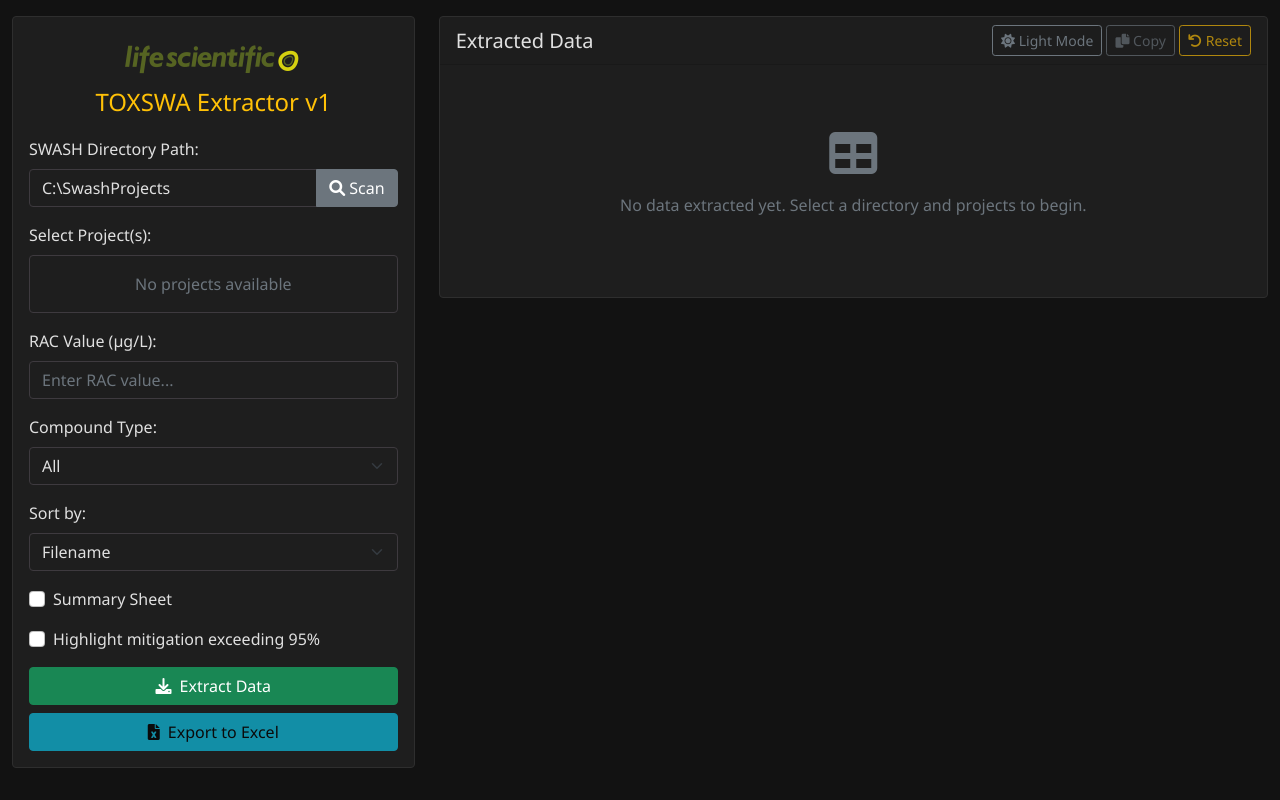
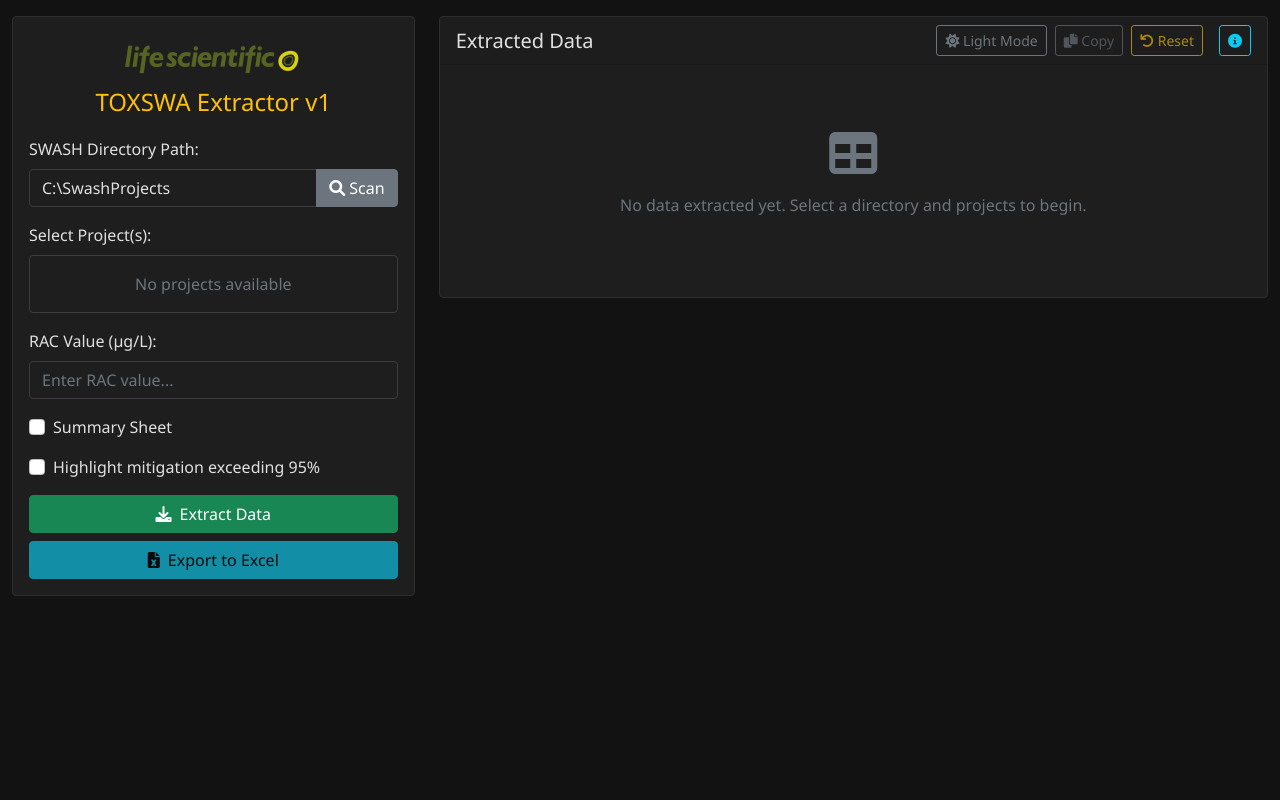
Before and after one commit to dgl321/ls-modelling-tools-flask, a Flask app: page /toxswaex/ in a window 1280 px wide. Run offline with Flask 3, Linux system fonts and the light colour scheme; some libraries are stand-ins or nearby versions.

Commit message:
Improved sort/filter UI

```diff
--- a/toxswaex/templates/toxswaex/index.html
+++ b/toxswaex/templates/toxswaex/index.html
@@ -223,25 +223,6 @@
                         </div>
 
                         <div class="mb-3">
-                            <label for="compoundTypeSelect" class="form-label">Compound Type:</label>
-                            <select class="form-select" id="compoundTypeSelect">
-                                <option value="All">All</option>
-                                <option value="Parent">Parent</option>
-                                <option value="Metabolite">Metabolite</option>
-                            </select>
-                        </div>
-
-                        <div class="mb-3">
-                            <label for="sortSelect" class="form-label">Sort by:</label>
-                            <select class="form-select" id="sortSelect">
-                                <option value="Filename">Filename</option>
-                                <option value="Compound">Compound</option>
-                                <option value="Scenario">Scenario</option>
-                                <option value="File number">File number</option>
-                            </select>
-                        </div>
-
-                        <div class="mb-3">
                             <div class="form-check">
                                 <input class="form-check-input" type="checkbox" id="summarySheetCheck">
                                 <label class="form-check-label" for="summarySheetCheck">
@@ -285,7 +266,20 @@
                 <div class="card">
                     <div class="card-header d-flex justify-content-between align-items-center">
                         <h5 class="mb-0">Extracted Data</h5>
-                        <div>
+                        <div class="d-flex align-items-center gap-2">
+                            <!-- Filter Controls -->
+                            <select class="form-select form-select-sm" id="compoundTypeSelect" style="width: auto; min-width: 120px; display: none;">
+                                <option value="All">All Compounds</option>
+                                <option value="Parent">Parent</option>
+                                <option value="Metabolite">Metabolite</option>
+                            </select>
+                            <select class="form-select form-select-sm" id="sortSelect" style="width: auto; min-width: 120px; display: none;">
+                                <option value="Filename">Sort: Filename</option>
+                                <option value="Compound">Sort: Compound</option>
+                                <option value="Scenario">Sort: Scenario</option>
+                                <option value="File number">Sort: File #</option>
+                            </select>
+                            <!-- Action Buttons -->
                             <button class="btn btn-sm btn-outline-secondary" onclick="toggleTheme()" id="themeBtn">
                                 <i class="fas fa-sun"></i> Light Mode
                             </button>
@@ -553,6 +547,8 @@
                     currentHeader = data.header;
                     currentRacValue = data.rac_value;
                     console.log('Stored fullDataset length:', fullDataset ? fullDataset.length : 'null');
+                    document.getElementById('compoundTypeSelect').style.display = 'inline-block'; // Show filter controls
+                    document.getElementById('sortSelect').style.display = 'inline-block'; // Show filter controls
                     applyFiltersAndSort(); // Apply initial filtering and sorting
                     document.getElementById('exportBtn').disabled = false;
                     document.getElementById('copyBtn').disabled = false;
@@ -756,6 +752,8 @@
             mainDir = null;
             fullDataset = null;
 
+            document.getElementById('compoundTypeSelect').style.display = 'none'; // Hide filter controls
+            document.getElementById('sortSelect').style.display = 'none'; // Hide filter controls
             document.getElementById('dataTable').innerHTML = `
                 <div class="text-muted text-center py-5">
                     <i class="fas fa-table fa-3x mb-3"></i>
@@ -797,7 +795,7 @@
             infoBtn.onclick = () => new bootstrap.Modal(document.getElementById('infoModal')).show();
             cardHeader.querySelector('.d-flex').appendChild(infoBtn);
 
-                    // Add event listeners for real-time filtering
+                    // Add event listeners for filtering
         document.getElementById('racInput').addEventListener('input', function() {
             console.log('RAC input changed, applying filters...');
             if (fullDataset) {
```
